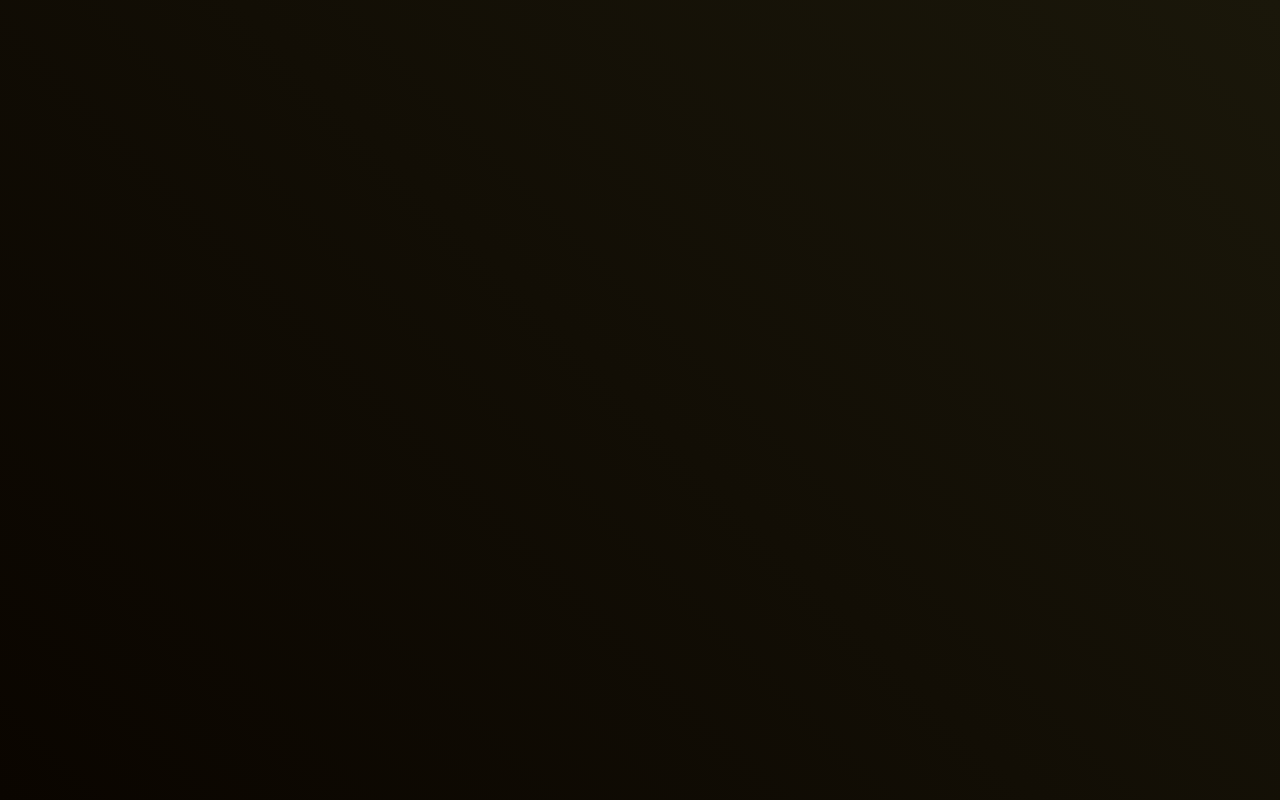
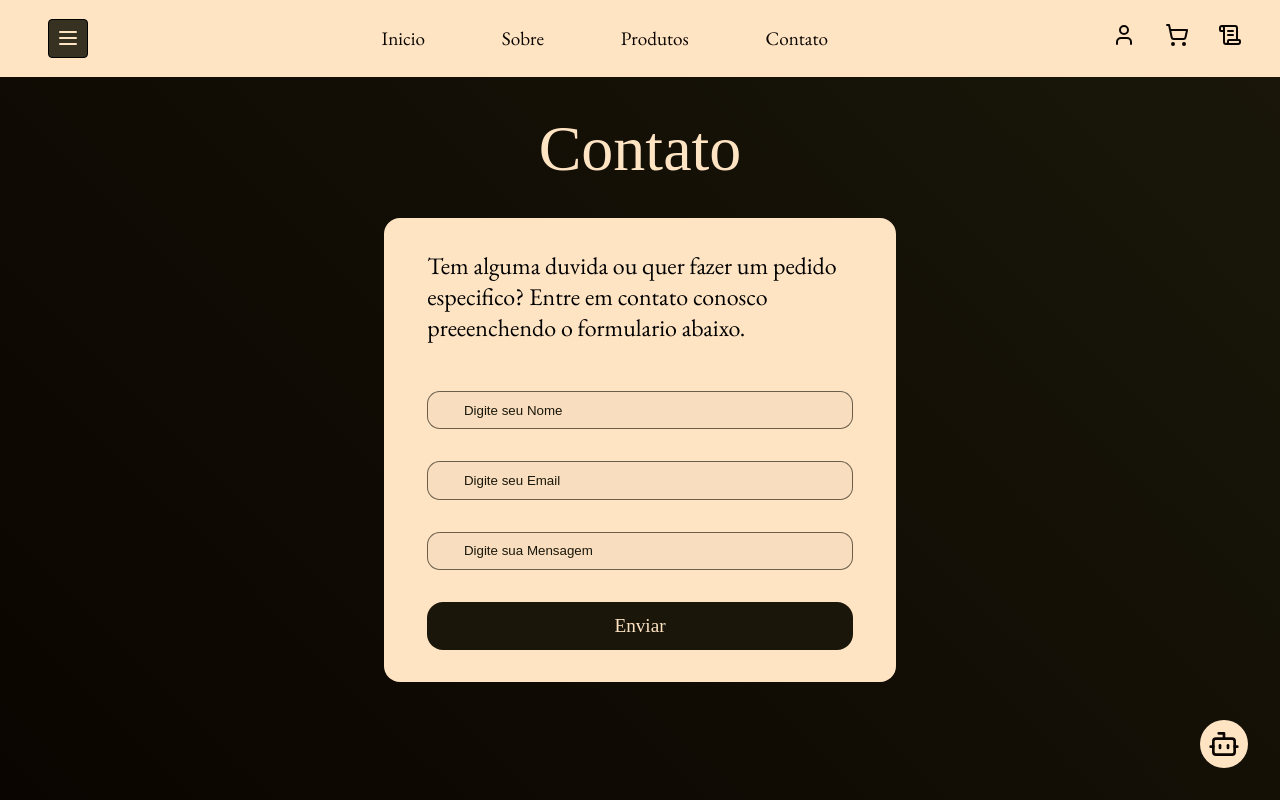
Before and after one commit to zFelipez/Bakery_Website, a React (Vite) app in the folder bakery-front/: page /Contact in a window 1280 px wide. Before the commit this address had no page. Built offline with nearby package versions, Linux system fonts and the light colour scheme; a web font is replaced by a local one.

Commit message:
Contact Page Done , also some more componets as Input and PagesH1 components

```diff
--- a/bakery-front/src/App.tsx
+++ b/bakery-front/src/App.tsx
@@ -3,6 +3,7 @@ import { Home } from "./pages/Home";
 
 import { UserAccountLogin } from "./pages/UserAccount/Login";
 import { UserAccountSignUp } from "./pages/UserAccount/SignUp";
+import { Contact } from "./pages/Contact";
 
 
 
@@ -24,6 +25,7 @@ export function App (){
 
     <Routes>
       <Route path="/" element={<Home />} />
+      <Route path="/Contact" element={<Contact />} />
        <Route path="/account/login" element={<UserAccountLogin />} />
        <Route path="/account/signup" element={<UserAccountSignUp />} />
     </Routes>
--- a/bakery-front/src/components/Account/DefaultAccount/styles.module.css
+++ b/bakery-front/src/components/Account/DefaultAccount/styles.module.css
@@ -60,10 +60,10 @@
 
 .input{
 
-    border-radius:1rem;
+    border-radius:0.8rem;
     border: 1px solid rgba(26, 23, 10, 0.637);
     width:80%;
-    height:2.8rem;
+    height:2.4rem;
     margin-bottom: 1rem;
     padding-left: 2rem;
     background-color: rgb(248, 222, 191);
--- /dev/null
+++ b/bakery-front/src/components/ContactComponent/index.tsx
@@ -0,0 +1,58 @@
+import { Default } from '../../templates/Default';
+import { Input } from '../Input';
+import { PagesH1 } from '../PagesH1';
+import styles from './styles.module.css';
+
+
+
+
+
+export function ContactComponent(){
+
+
+    return (
+
+
+
+        <>
+
+        <Default>
+
+
+
+
+            <div className= {styles.contactGeneralContainer}>
+
+
+            <PagesH1> Contato </PagesH1>
+
+                <form action="" className={styles.form}>
+
+                  <div className={styles.formContainer}>
+                     <p className={styles.p}>  Tem alguma duvida ou quer fazer um pedido especifico?
+                       Entre em contato conosco preeenchendo o formulario abaixo.
+
+                  </p>
+
+
+                     <Input type= {'text'} placeholder = {' Digite seu Nome'}></Input>
+                     <Input type= {'text'} placeholder = {' Digite seu Email'}></Input>
+                     <Input type= {'text'} placeholder = {' Digite sua Mensagem'}></Input>
+
+
+                    <button className= {styles.btn}> Enviar </button>
+                  </div>
+
+
+
+
+
+                </form>
+
+            </div>
+
+        </Default>
+
+        </>
+    )
+}
--- /dev/null
+++ b/bakery-front/src/components/ContactComponent/styles.module.css
@@ -0,0 +1,55 @@
+
+.contactGeneralContainer{
+     display:flex;
+    flex-direction: column;
+    justify-content: center;
+    align-items: center;
+    margin-bottom: 2rem;
+}
+
+
+.form{
+    margin-top: 2rem;
+    width:40%;
+    border-radius:1rem;
+    background-color:bisque;
+    backdrop-filter:  blur(10px);
+    padding:2rem;
+
+}
+
+.formContainer{
+    display:flex;
+    flex-direction: column;
+    justify-content: center;
+    align-items: center;
+    gap : 1rem;
+
+
+
+}
+
+
+.contactGeneralContainer input, .btn{
+    width:95% !important;
+}
+
+
+.p{
+    margin-bottom:2rem;
+    font-size:1.5rem;
+    width: 95%;
+}
+
+.btn{
+ width: 80%;
+ height: 3rem;
+ background-color:  rgb(26, 23, 10);
+ color:bisque ;
+ border:none;
+ border-radius: 1rem;
+ font-family: 'EB Garamound';
+ font-size: 1.2rem;
+ cursor: pointer ;
+
+ }
--- /dev/null
+++ b/bakery-front/src/components/Input/index.tsx
@@ -0,0 +1,25 @@
+import styles from './styles.module.css';
+
+
+type InputProps = {
+
+    type: React.HTMLInputTypeAttribute;
+    placeholder: React.HTMLInputTypeAttribute;
+
+}
+
+
+export function Input( {type, placeholder }: InputProps){
+
+
+
+       return (
+
+       <>
+
+
+        <input type={type } placeholder={placeholder}  className={styles.input}/>
+
+       </>)
+
+}
--- /dev/null
+++ b/bakery-front/src/components/Input/styles.module.css
@@ -0,0 +1,23 @@
+.input{
+
+    border-radius:0.8rem;
+    border: 1px solid rgba(26, 23, 10, 0.637);
+    width:80%;
+    height:2.4rem;
+    margin-bottom: 1rem;
+    padding-left: 2rem;
+    background-color: rgb(248, 222, 191);
+
+}
+
+
+ .input::placeholder{
+
+    color:  rgb(26, 23, 10);
+ }
+
+
+ .input:focus{
+    outline :1px solid rgb(26, 23, 10);
+
+}
--- /dev/null
+++ b/bakery-front/src/components/PagesH1/index.tsx
@@ -0,0 +1,23 @@
+
+import styles from './styles.module.css';
+
+
+type PagesH1Props = {
+
+    children: React.ReactNode;
+}
+
+
+export function PagesH1( {children}: PagesH1Props){
+
+
+    return (
+
+
+        <>
+
+          <h1 className={styles.h1}> {children}   </h1>
+
+        </>
+    )
+}
--- /dev/null
+++ b/bakery-front/src/components/PagesH1/styles.module.css
@@ -0,0 +1,11 @@
+
+
+.h1{
+
+    font-family: 'EB Garamound';
+    font-size: 4rem ;
+    font-weight: normal;
+    margin-top : 7rem;
+    text-align:center;
+    color: bisque ;
+}
--- /dev/null
+++ b/bakery-front/src/pages/Contact/index.tsx
@@ -0,0 +1,16 @@
+import { ContactComponent } from "../../components/ContactComponent";
+
+export function Contact (){
+
+
+    return (
+
+        <>
+
+
+         <ContactComponent/>
+
+
+        </>
+    )
+}
```
Also changed, not shown: bakery-front/src/pages/Home/styles.module.css (line endings or trailing spaces).
